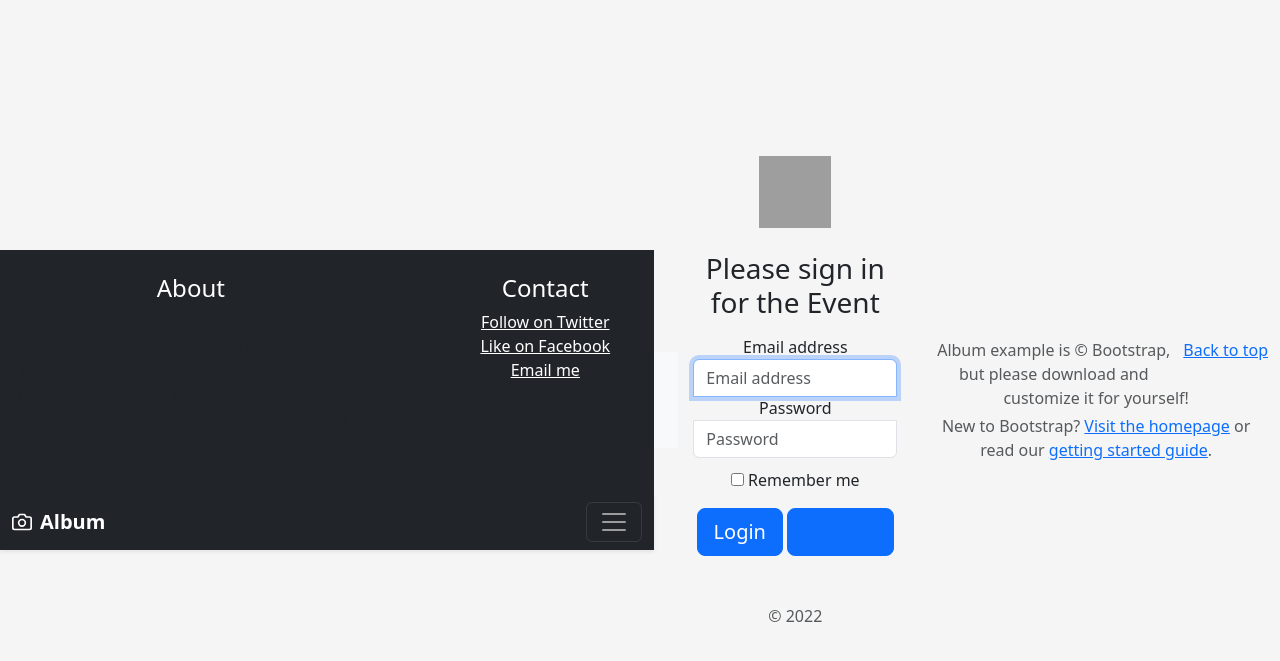
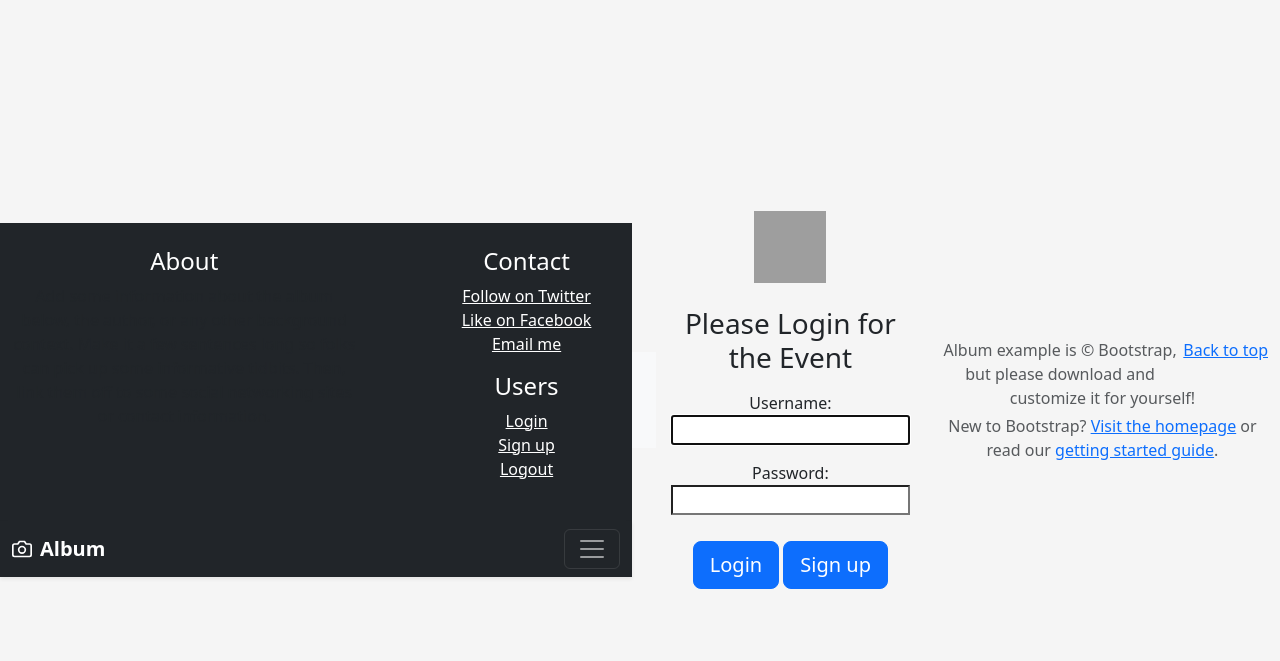
Before and after one commit to Krzysiek4me/Serwis-agregujacy, a Django app: page /login/ in a window 1280 px wide, after a click that opens the changed part. Shown: the top 661 px of the page. Run offline with Django 3.2, Linux system fonts and the light colour scheme; some libraries are stand-ins or nearby versions; grey boxes are pictures that could not be loaded.

Commit message:
dodano do paska zadan, userow widac w panelu admin

```diff
--- a/Serwis_agregujacy/settings.py
+++ b/Serwis_agregujacy/settings.py
@@ -125,3 +125,6 @@ STATIC_URL = '/static/'
 # https://docs.djangoproject.com/en/3.2/ref/settings/#default-auto-field
 
 DEFAULT_AUTO_FIELD = 'django.db.models.BigAutoField'
+LOGIN_REDIRECT_URL = '/'
+LOGIN_URL = '/'
+LOGOUT_REDIRECT_URL = '/logout/'
--- a/Serwis_agregujacy/urls.py
+++ b/Serwis_agregujacy/urls.py
@@ -22,7 +22,7 @@ from users.views import UserLoginView, UserLogoutView, SignUpView
 
 urlpatterns = [
     path('admin/', admin.site.urls),
-    path('', Index.as_view()),
+    path('', Index.as_view(), name='home'),
     path('login/', UserLoginView.as_view(), name='login'),
     path('logout/', UserLogoutView.as_view(), name='logout'),
     path('sign-up/', SignUpView.as_view(), name='sign-up'),
--- a/templates/Login.html
+++ b/templates/Login.html
@@ -1,48 +1,26 @@
 {% extends 'base.html' %}
-{% block content %}
 
 {% load static %}
 
-<!doctype html>
-<head>
-    <meta charset="utf-8">
-    <meta name="viewport" content="width=device-width, initial-scale=1, shrink-to-fit=no">
-    <meta name="description" content="">
-    <meta name="author" content="">
-<!--    <link rel="icon" href="/docs/4.0/assets/img/favicons/favicon.ico">-->
+{% block head %}
     <link rel="icon" href="{% static 'EventLogo.png' %}" >
-
     <title>Serwis agregujacy Logowanie </title>
-
     <link rel="canonical" href="https://getbootstrap.com/docs/4.0/examples/sign-in/">
-
     <!-- Bootstrap core CSS -->
     <link href="{% static 'dist/css/bootstrap.min.css' %}" rel="stylesheet">
-
     <!-- Custom styles for this template -->
     <link href="{% static 'signin.css' %}" rel="stylesheet" type="text/css">
+{% endblock %}
 
-  </head>
-
+{% block content %}
   <body class="text-center">
-    <form class="form-signin" style="margin: auto;" >
+    <form class="form-signin" style="margin: auto;" method="post">
+      <img class="mb-4" src="https://getbootstrap.com/docs/4.0/assets/brand/bootstrap-solid.svg" alt="" width="72" height="72">
+      <h1 class="h3 mb-3 font-weight-normal">Please Login for the Event</h1>
       {% csrf_token %}
-      <img class="mb-4" src="https://getbootstrap.com/docs/4.0/assets/brand/bootstrap-solid.svg" alt="" width="72" height="72">
-      <h1 class="h3 mb-3 font-weight-normal">Please sign in for the Event</h1>
-      <label for="inputEmail" class="sr-only">Email address</label>
-      <input type="email" id="inputEmail" class="form-control" placeholder="Email address" required="" autofocus="">
-      <label for="inputPassword" class="sr-only">Password</label>
-      <input type="password" id="inputPassword" class="form-control" placeholder="Password" required="">
-
-      <div class="checkbox mb-3">
-        <label>
-          <input type="checkbox" value="remember-me"> Remember me
-        </label>
-      </div>
+      {{ form.as_p }}
       <button class="btn btn-lg btn-primary btn-block" type="submit" >Login</button>
-      <button class="btn btn-lg btn-primary btn-block"><a  href="/sign-up/">Sign Up</a></button>
-
-      <p class="mt-5 mb-3 text-muted">© 2022</p>
+      <a href="/sign-up/" class="btn btn-lg btn-primary btn-block">Sign up</a>
     </form>
   </body>
 {% endblock %}
--- a/templates/base.html
+++ b/templates/base.html
@@ -1,5 +1,6 @@
 <!DOCTYPE html>
 <html lang="en">
+
 <head>
     <meta charset="UTF-8">
     <meta http-equiv="X-UA-Compatible" content="IE=edge">
@@ -21,11 +22,19 @@
                 <p class="text-muted">Add some information about the album below, the author, or any other background context. Make it a few sentences long so folks can pick up some informative tidbits. Then, link them off to some social networking sites or contact information.</p>
               </div>
               <div class="col-sm-4 offset-md-1 py-4">
+
                 <h4 class="text-white">Contact</h4>
                 <ul class="list-unstyled">
                   <li><a href="#" class="text-white">Follow on Twitter</a></li>
                   <li><a href="#" class="text-white">Like on Facebook</a></li>
                   <li><a href="#" class="text-white">Email me</a></li>
+                </ul>
+
+                <h4 class="text-white">Users</h4>
+                <ul class="list-unstyled">
+                  <li><a href="/login/" class="text-white">Login</a></li>
+                  <li><a href="/sign-up/" class="text-white">Sign up </a></li>
+                  <li><a href="/logout/" class="text-white">Logout</a></li>
                 </ul>
               </div>
             </div>
--- a/users/static/signin.css
+++ b/users/static/signin.css
@@ -9,6 +9,7 @@ body {
   padding-top: 40px;
   padding-bottom: 40px;
   background-color: #f5f5f5;
+  margin: auto
 }
 
 .form-signin {
--- a/users/views.py
+++ b/users/views.py
@@ -7,14 +7,15 @@ from users.models import Users
 from users.forms import SignUpForm
 
 
-class UserLoginView(LoginView):
-    template_name = 'login.html'
-
-class UserLogoutView(ListView):
-    model = Users
-    template_name: str = 'Logout.html'
 
 class SignUpView(CreateView):
     template_name ='Sign-up.html'
     form_class = SignUpForm
     success_url = reverse_lazy('home')
+
+class UserLoginView(LoginView):
+    template_name = 'Login.html'
+
+class UserLogoutView(ListView):
+    model = Users
+    template_name: str = 'Logout.html'
```
Also changed, not shown: templates/Logout.html (+4 -16 lines), templates/Sign-up.html (+7 -24 lines).
